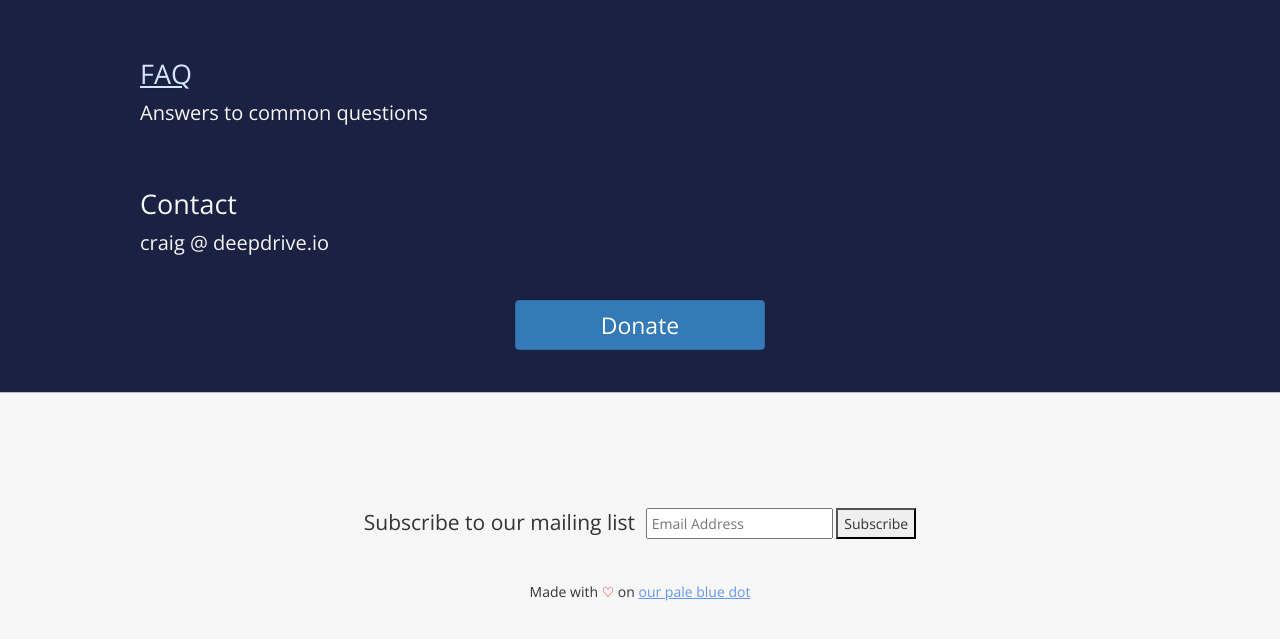
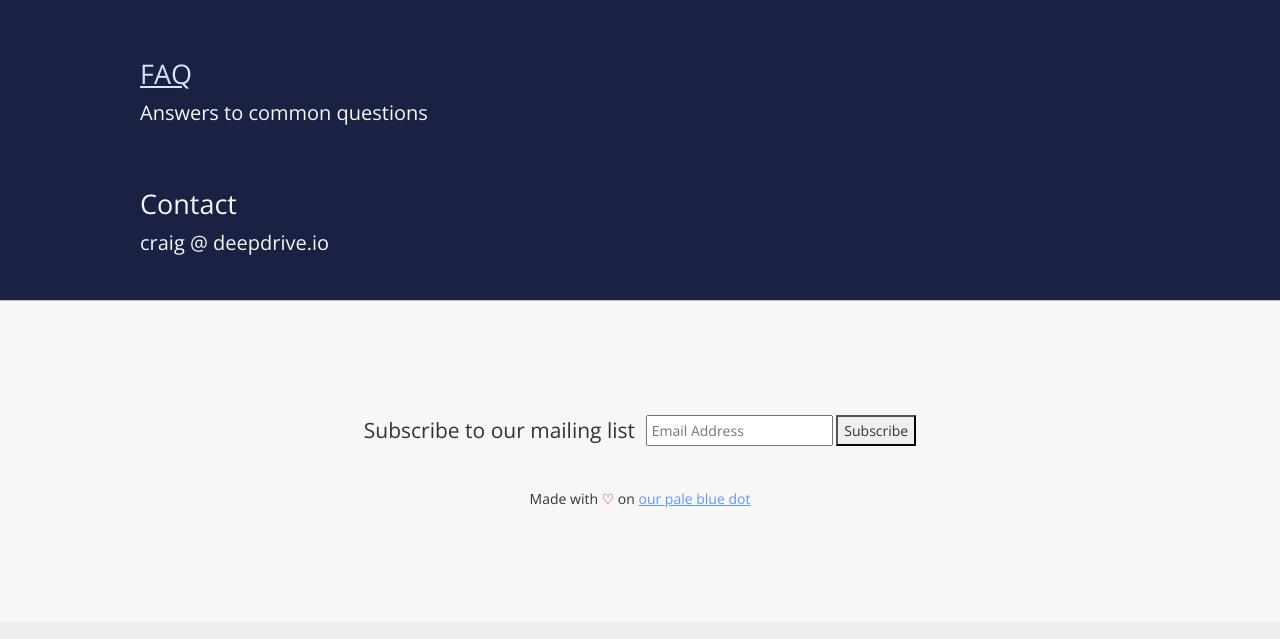
Before and after one commit to aiworld/deepdrive.io, a plain HTML site: page index.html in a window 1280 px wide. Shown: the part 2524-3163 px from the top of the page. Drawn offline with nearby package versions, Linux system fonts and the light colour scheme.

Commit message:
Remove donate button

```diff
--- a/index.html
+++ b/index.html
@@ -164,10 +164,6 @@
             deepdrive.io
         </div>
 
-        <div class="section donate-section">
-            <a href="donate.html"><button type="button" class="btn btn-primary donate">Donate</button></a>
-        </div>
-
         <div class="section"></div>
 
     </div>
```
